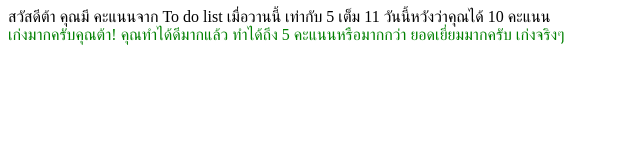
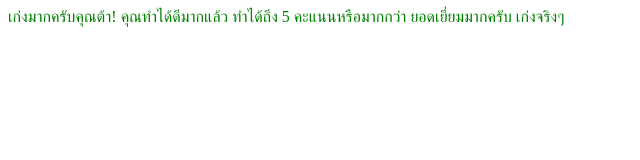
Before and after one commit to z1101911019/z1101911019.github.io, a plain HTML site: page index.html in a window 1280 px wide. Shown: the whole page, without its empty margins (0-640 px from the left). Drawn offline with Linux system fonts and the light colour scheme.

Commit message:
Update index.html

```diff
--- a/index.html
+++ b/index.html
@@ -6,7 +6,7 @@
    <title>ข้อความถึงต้า</title>
 </head>
 <body>
-   สวัสดีต้า คุณมี คะแนนจาก To do list เมื่อวานนี้ เท่ากับ 5 เต็ม 11  วันนี้หวังว่าคุณได้ 10 คะแนน
+
 
    <div id="message"></div>
 
```
